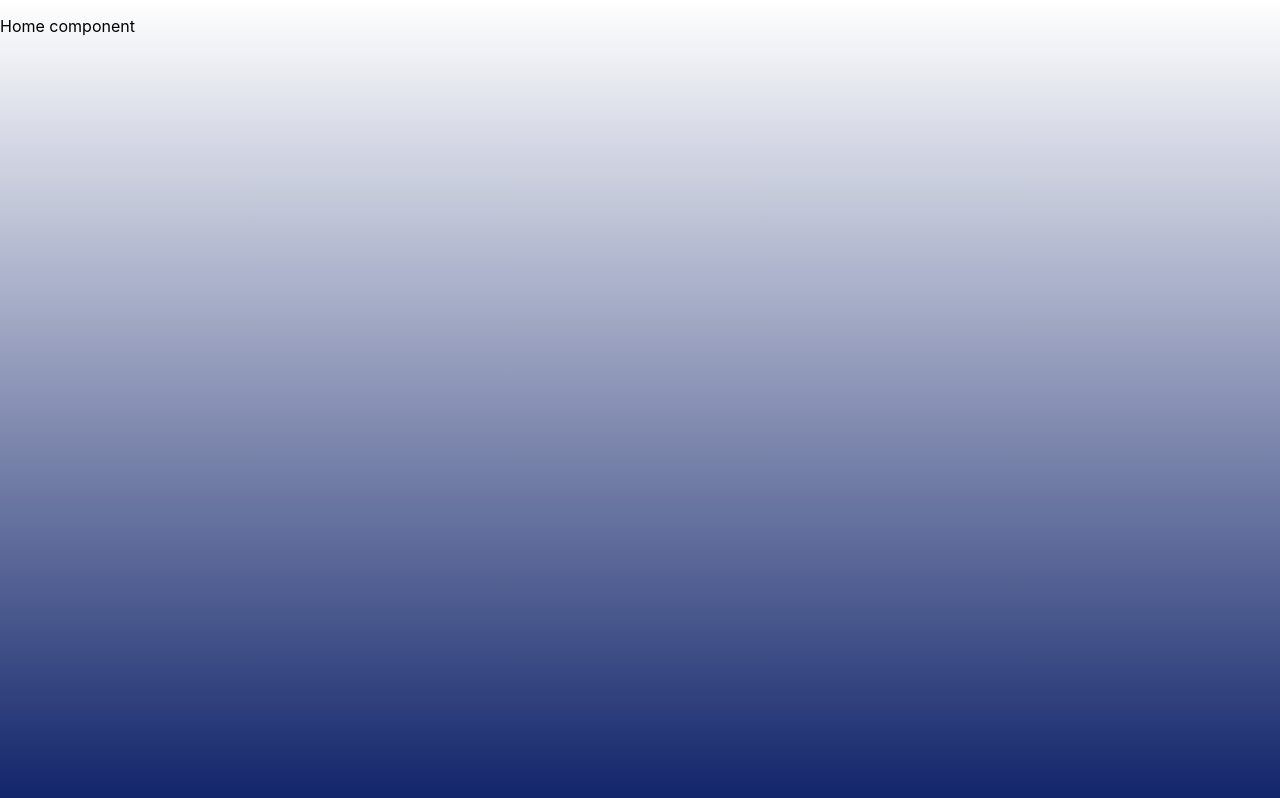
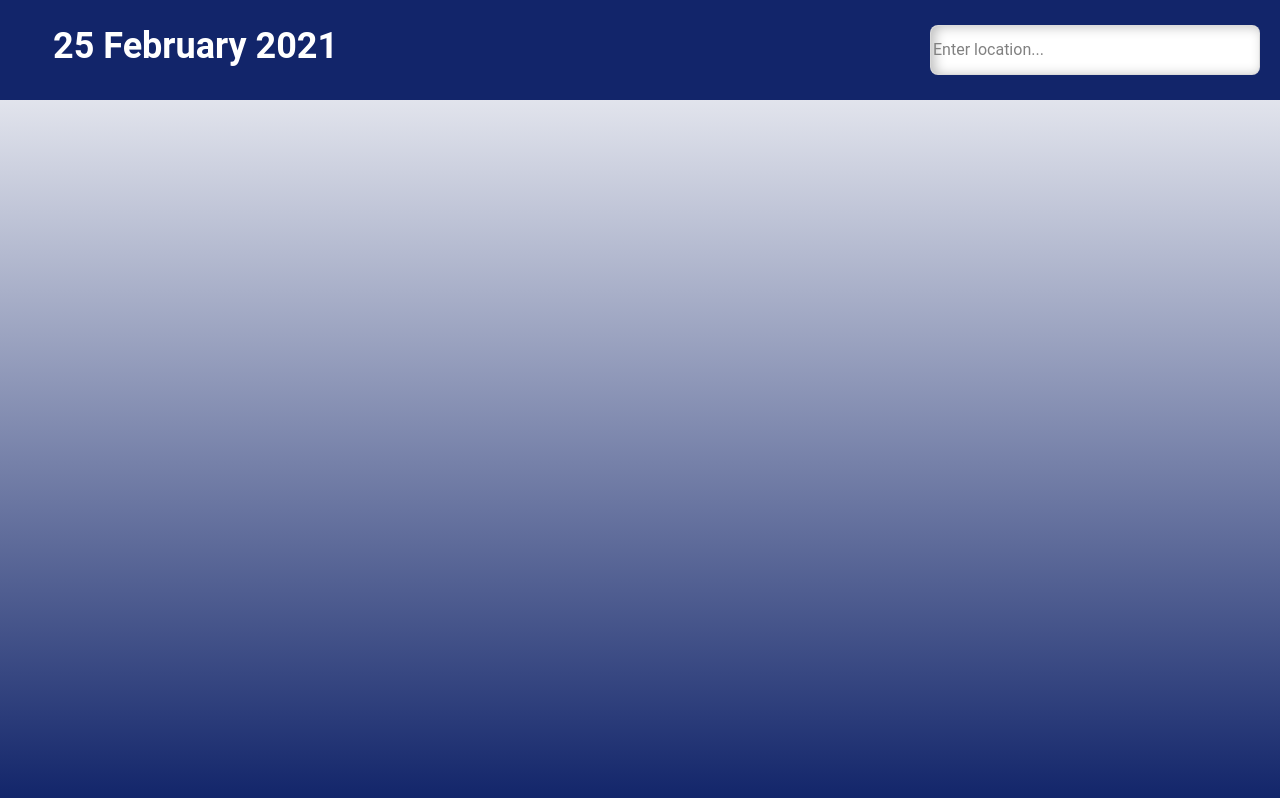
Before and after one commit to Pavel-Yarakhovich/show-my-weather, a React (Create React App) app: page / in a window 1280 px wide. Built offline with nearby package versions, Linux system fonts and the light colour scheme.

Commit message:
Header component was added

```diff
--- /dev/null
+++ b/src/components/Header/Header.js
@@ -0,0 +1,18 @@
+import React from 'react';
+
+import classes from './Header.module.css';
+
+const header = () => {
+  return (
+    <header className={classes.header}>
+      <h1 className={classes.Date}>25 February 2021</h1>
+      <input
+        type="text"
+        placeholder="Enter location..."
+        className={classes.Location}
+      />
+    </header>
+  );
+};
+
+export default header;
--- /dev/null
+++ b/src/components/Header/Header.module.css
@@ -0,0 +1,35 @@
+header {
+  display: flex;
+  justify-content: space-between;
+  padding: 25px 20px 25px 53px;
+  background-color: rgba(18, 37, 106, 1);
+}
+
+.Date {
+  margin: 0;
+  padding: 0;
+  font-family: Roboto;
+  font-size: 36px;
+  font-weight: 700;
+  line-height: 42.19px;
+  color: #ffffff;
+}
+
+.Location {
+  width: 330px;
+  height: 50px;
+  background: #FFFFFF;
+  border: 1px solid rgba(0, 0, 0, 0.14);
+  box-sizing: border-box;
+  box-shadow: inset 4px 1px 12px rgba(0, 0, 0, 0.25);
+  border-radius: 8px;
+}
+
+.Location::placeholder {
+font-family: Roboto;
+font-style: normal;
+font-weight: normal;
+font-size: 16px;
+line-height: 19px;
+color: #818181;
+}
--- a/src/containers/homeContainer.js
+++ b/src/containers/homeContainer.js
@@ -1,5 +1,11 @@
 import React from 'react';
 
+import Header from '../components/Header/Header';
+
 export const Home = () => {
-  return <p>Home component</p>;
+  return (
+    <div>
+      <Header />
+    </div>
+  );
 };
```
Also changed, not shown: 2 other files (tests, documents, lock files or other folders).
